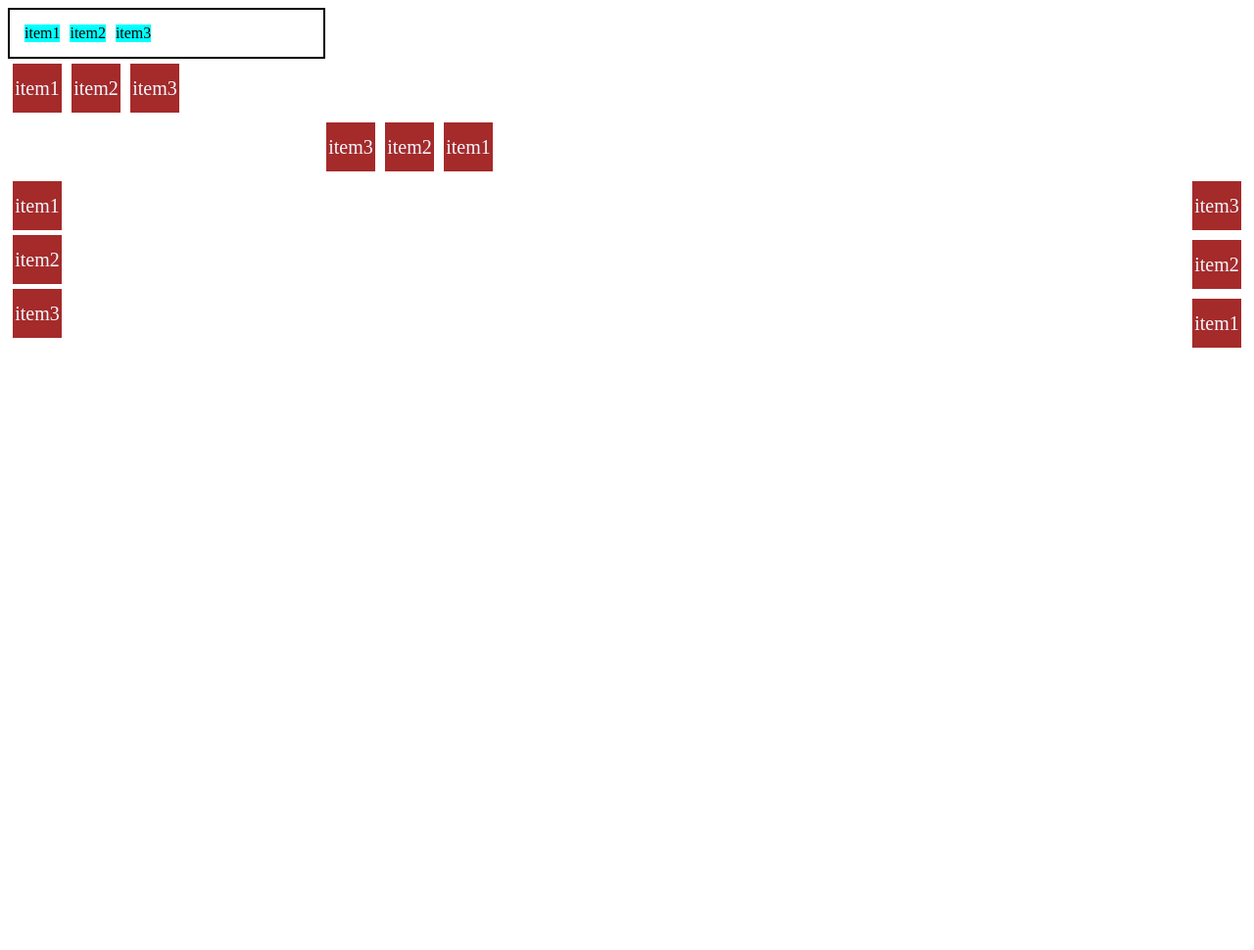
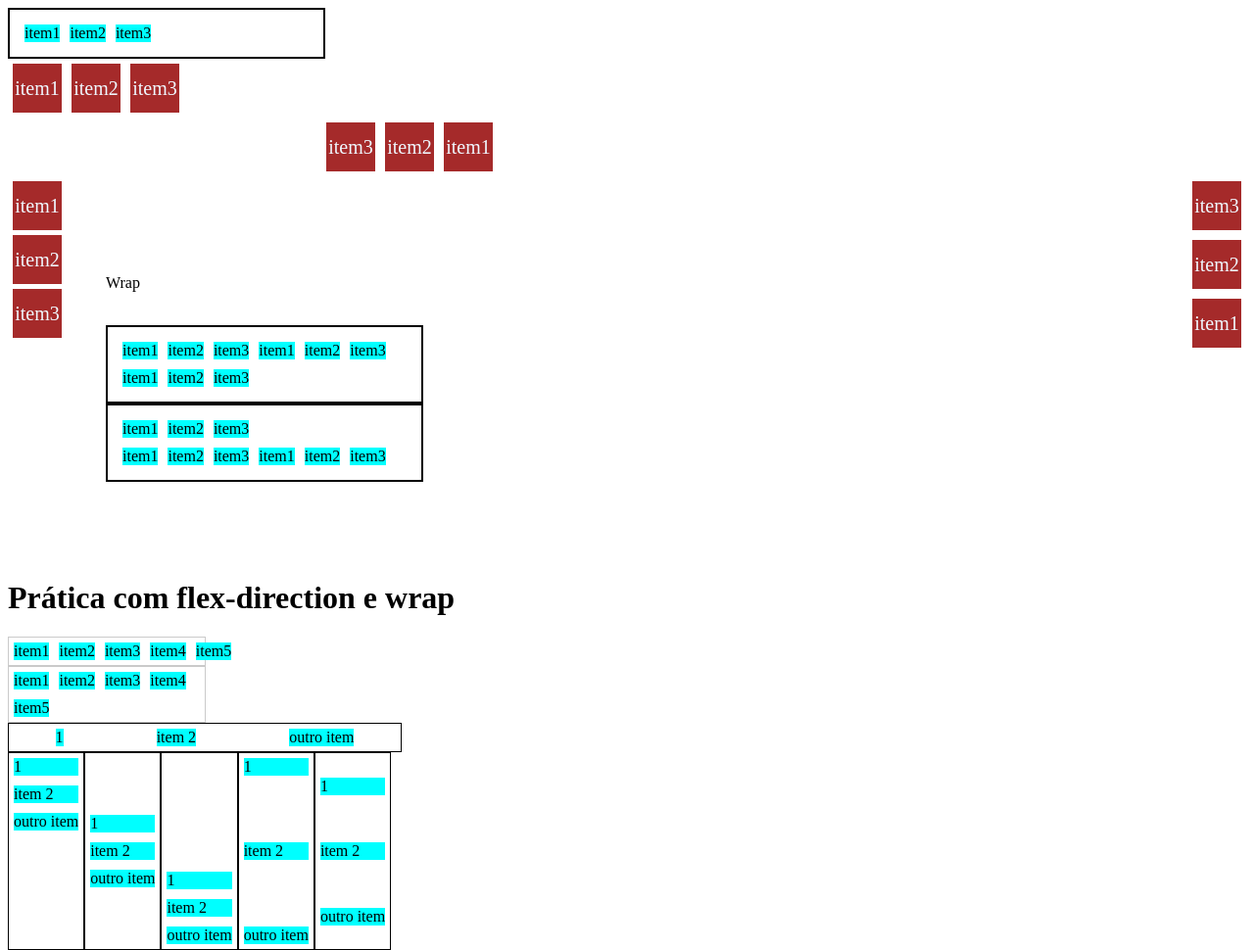
Before and after one commit to antoniorony/Css-flex-box-dio, a plain HTML site: page src/index.html in a window 1280 px wide. Shown: the whole page at 98% size. Before the commit the page ends 800 px from the top, so only its background shows below. Drawn offline with Linux system fonts and the light colour scheme.

Commit message:
Flex direction and justfy

```diff
--- a/src/css/style.css
+++ b/src/css/style.css
@@ -61,3 +61,69 @@
 .column-reverse li {
     background-color: bisque;
 }
+
+.margin-personalizado {
+    margin: 100px;
+}
+
+.nowrap {
+    flex-wrap: nowrap;
+}
+
+.yeswrap {
+    flex-wrap: wrap;
+}
+
+.yeswrap-reverse {
+    flex-wrap: wrap-reverse;
+}
+
+.flex-container-com-nowarp {
+    display: flex;
+    border: solid 1px #cacaca;
+    max-width: 200px;
+}
+
+.default {
+    flex-flow: row nowrap;
+    /* flex-flow: column nowrap; */
+}
+
+.wrap {
+    flex-flow: row wrap;
+    /*flex-flow: column wrap;*/
+}
+
+.container {
+    max-width: 400px;
+    border: 1px solid black;
+    margin: 0;
+    display: flex;
+}
+
+.flex-start {
+    justify-content: flex-start;
+}
+
+.flex-end {
+    justify-content: flex-end;
+}
+
+.flex-center {
+    justify-content: center;
+}
+
+.flex-space-between {
+
+    justify-content: space-between;
+}
+
+.flex-space-arround {
+
+    justify-content: space-around;
+}
+
+.column {
+    flex-direction: column;
+    min-height: 200px;
+}
--- a/src/index.html
+++ b/src/index.html
@@ -37,5 +37,121 @@
         <div class="flex-item">item2</div>
         <div class="flex-item">item3</div>
     </div>
+
+    <!--Flex-wrap-->
+    <div class="margin-personalizado">
+        <div><p>Wrap </p></div><br>
+        <div class="flex yeswrap">
+            <div class="item">item1</div>
+            <div class="item">item2</div>
+            <div class="item">item3</div>
+            <div class="item">item1</div>
+            <div class="item">item2</div>
+            <div class="item">item3</div>
+            <div class="item">item1</div>
+            <div class="item">item2</div>
+            <div class="item">item3</div>
+        </div>
+        <div class="flex yeswrap-reverse">
+            <div class="item">item1</div>
+            <div class="item">item2</div>
+            <div class="item">item3</div>
+            <div class="item">item1</div>
+            <div class="item">item2</div>
+            <div class="item">item3</div>
+            <div class="item">item1</div>
+            <div class="item">item2</div>
+            <div class="item">item3</div>
+        </div>
+    </div>
+
+    <h1>Prática com flex-direction e wrap</h1>
+    <div class="flex-container-com-nowarp default">
+        <div class="item">item1</div>
+        <div class="item">item2</div>
+        <div class="item">item3</div>
+        <div class="item">item4</div>
+        <div class="item">item5</div>
+    </div>
+    <div class="flex-container-com-nowarp wrap">
+        <div class="item">item1</div>
+        <div class="item">item2</div>
+        <div class="item">item3</div>
+        <div class="item">item4</div>
+        <div class="item">item5</div>
+    </div>
+
+    <div class="container flex-space-arround">
+        <div class="item">
+            1
+        </div>
+        <div class="item">
+            item 2
+        </div>
+        <div class="item">
+            outro item
+        </div>
+    </div>
+
+    <div class="container flex-start column">
+        <div class="item">
+            1
+        </div>
+        <div class="item">
+            item 2
+        </div>
+        <div class="item">
+            outro item
+        </div>
+    </div>
+
+    <div class="container flex-center column">
+        <div class="item">
+            1
+        </div>
+        <div class="item">
+            item 2
+        </div>
+        <div class="item">
+            outro item
+        </div>
+    </div>
+
+    <div class="container flex-end column">
+        <div class="item">
+            1
+        </div>
+        <div class="item">
+            item 2
+        </div>
+        <div class="item">
+            outro item
+        </div>
+    </div>
+
+    <div class="container flex-space-between column">
+        <div class="item">
+            1
+        </div>
+        <div class="item">
+            item 2
+        </div>
+        <div class="item">
+            outro item
+        </div>
+    </div>
+
+    <div class="container flex-space-arround column">
+        <div class="item">
+            1
+        </div>
+        <div class="item">
+            item 2
+        </div>
+        <div class="item">
+            outro item
+        </div>
+    </div>
+
 </body>
 </html>
```
